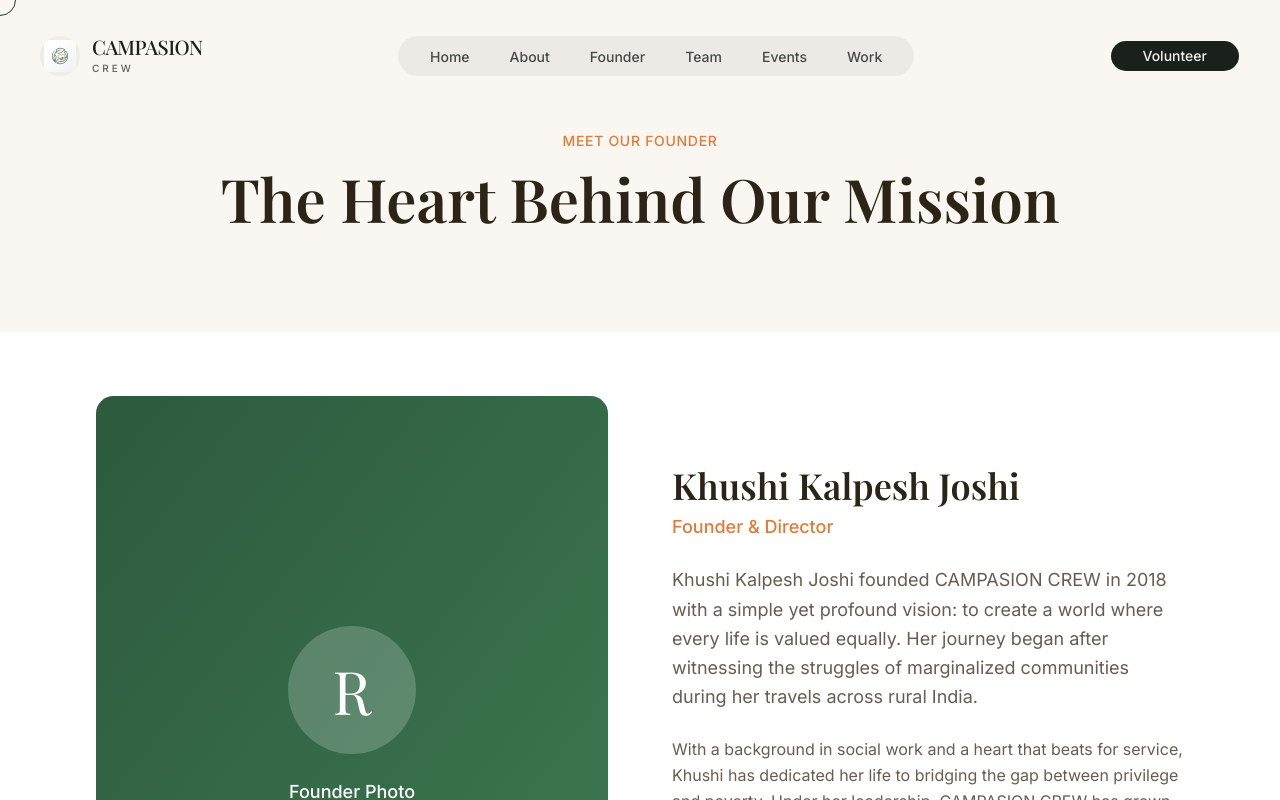
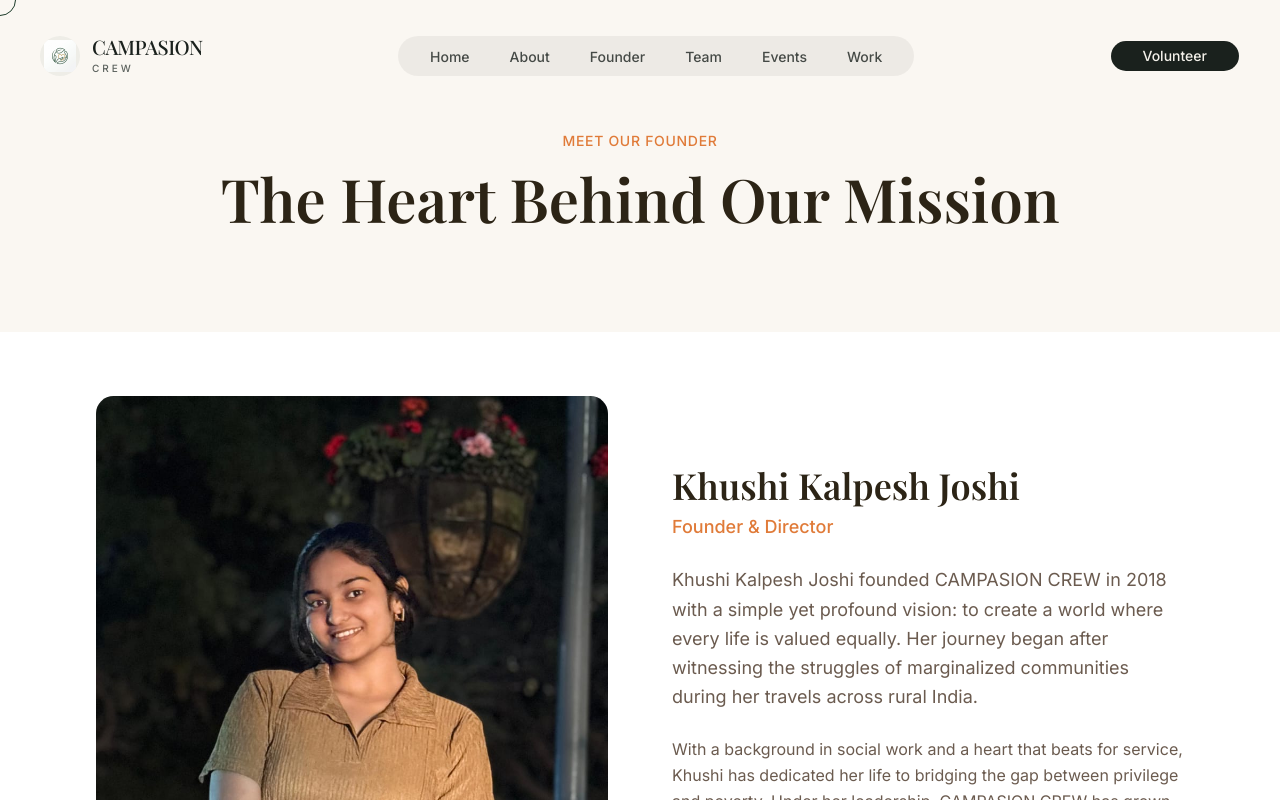
Before and after one commit to Masaru124/Compasion-Crew, a Next.js app: page /founder in a window 1280 px wide. Shown: the top 800 px of the page. Built offline with nearby package versions, Linux system fonts and the light colour scheme; a web font is replaced by a local one.

Commit message:
founders image added

```diff
--- a/src/app/founder/page.tsx
+++ b/src/app/founder/page.tsx
@@ -2,6 +2,7 @@
 
 import { motion } from "framer-motion";
 import { Quote, Heart, Award, Users } from "lucide-react";
+import Image from "next/image";
 
 export default function FounderPage() {
   return (
@@ -36,16 +37,15 @@ export default function FounderPage() {
               transition={{ duration: 0.6 }}
               className="relative"
             >
-              <div className="aspect-[4/5] rounded-3xl bg-gradient-to-br from-[#2D5A3D] to-[#3D7A52] overflow-hidden">
-                {/* Placeholder for founder image */}
-                <div className="absolute inset-0 flex items-center justify-center">
-                  <div className="text-center text-white">
-                    <div className="w-32 h-32 mx-auto mb-6 bg-white/20 rounded-full flex items-center justify-center">
-                      <span className="text-6xl font-[family-name:var(--font-playfair)]">R</span>
-                    </div>
-                    <p className="text-lg font-medium">Founder Photo</p>
-                  </div>
-                </div>
+              <div className="aspect-[4/5] rounded-3xl overflow-hidden relative">
+                <Image
+                  src="/images/founder.jpeg"
+                  alt="Khushi Kalpesh Joshi - Founder of CAMPASION CREW"
+                  fill
+                  className="object-cover"
+                  sizes="(max-width: 768px) 100vw, 50vw"
+                  priority
+                />
               </div>
               {/* Decorative element */}
               <div className="absolute -bottom-6 -right-6 w-48 h-48 bg-[#FCE5CD] rounded-3xl -z-10" />
```
Also changed, not shown: public/images/founder.jpeg (added).
